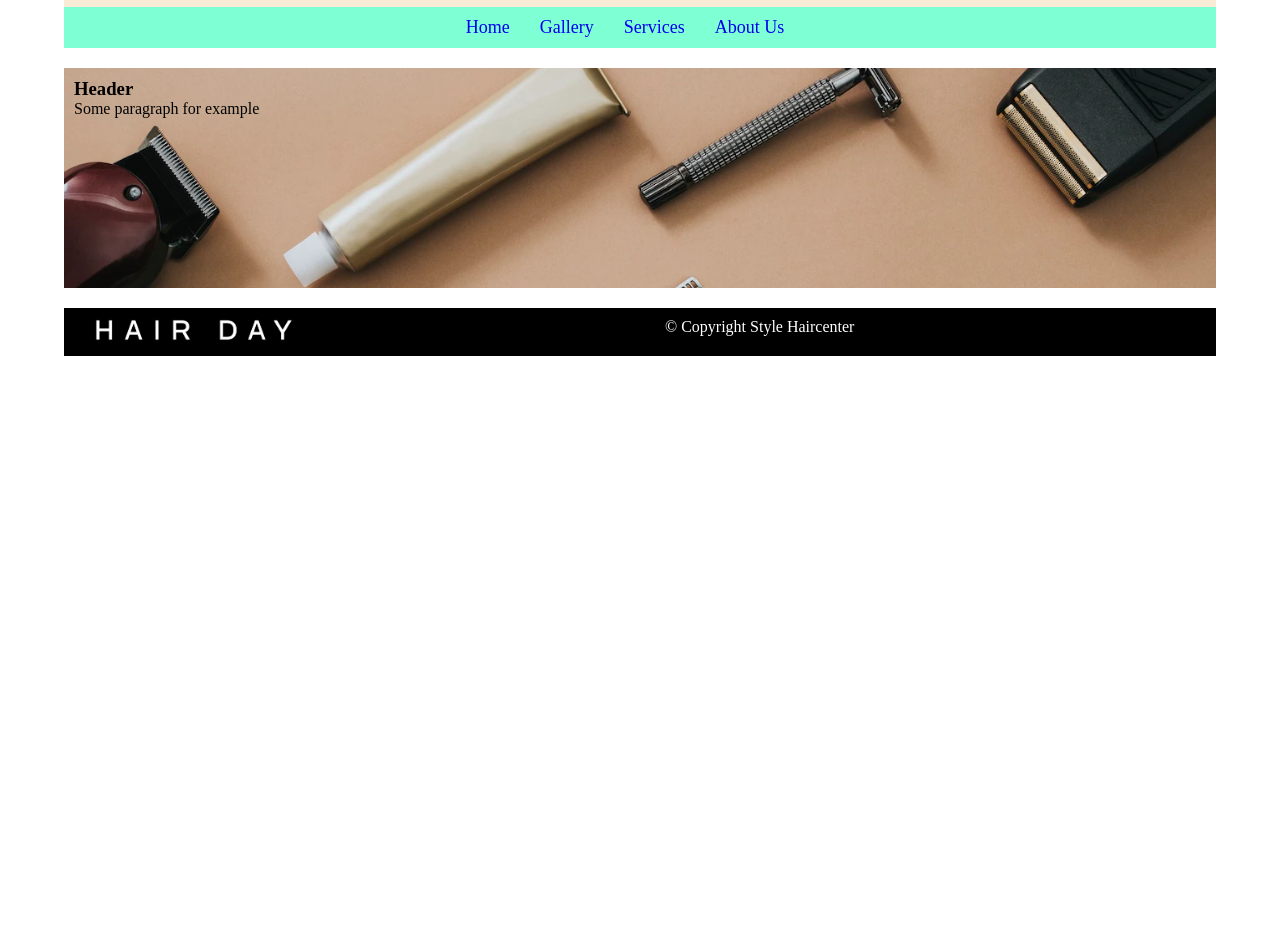
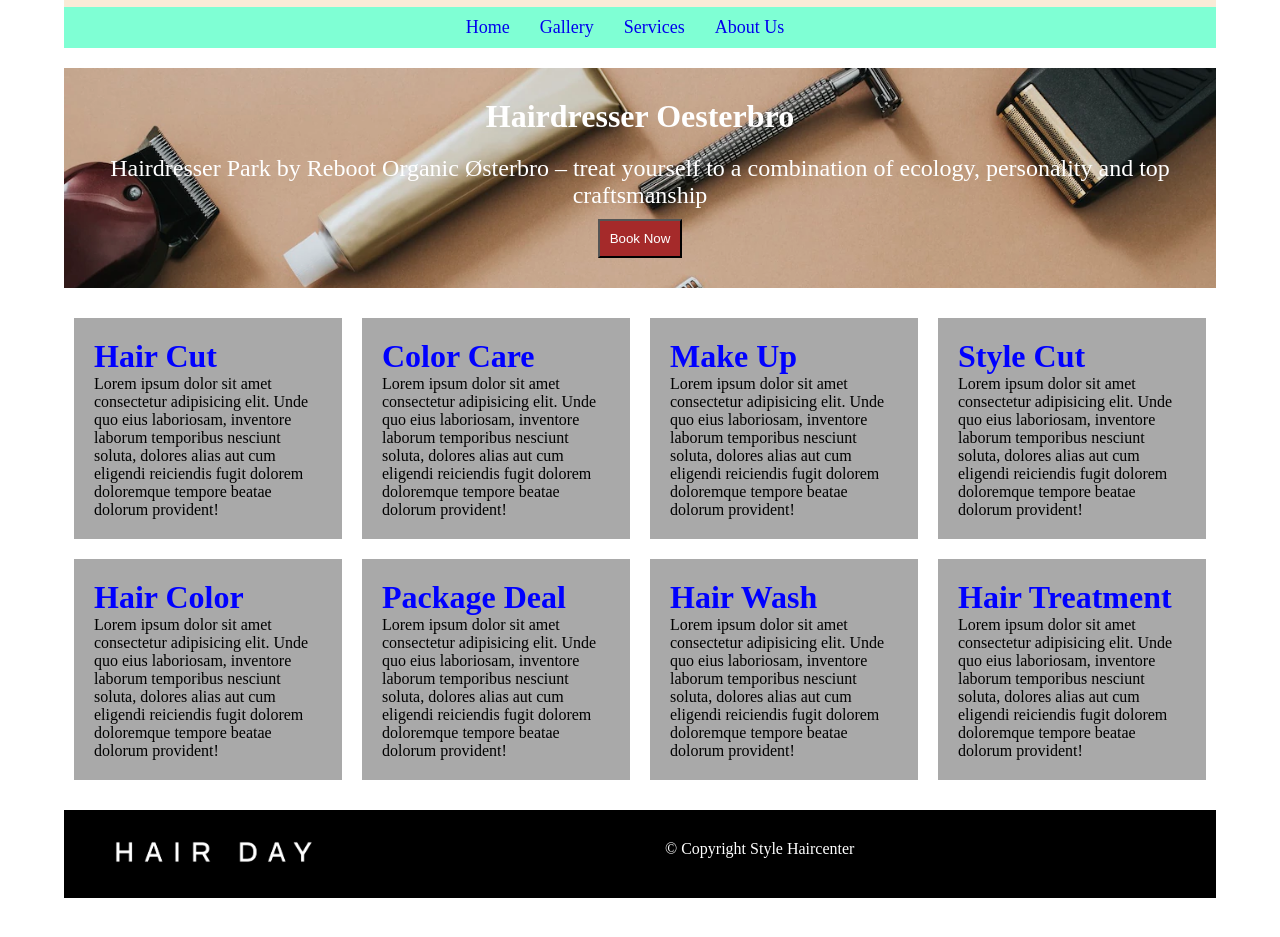
Before and after one commit to Masitbd/hair-day, a plain HTML site: page index.html in a window 1280 px wide. Shown: the part 125-1062 px from the top of the page. Before the commit the page ends 800 px from the top, so only its background shows below. Drawn offline with Linux system fonts and the light colour scheme.

Commit message:
Fix article and nav

```diff
--- a/index.html
+++ b/index.html
@@ -33,13 +33,57 @@
         </ul>
     </nav>
     <main>
-        <section>
-            <article class="main-content">
-                <h1>Header</h1>
-            <p>Some paragraph for example</p>
+        <section class="importent-content">
+
+           <div id="content-text">
+            <h1>Hairdresser Oesterbro</h1>
+            <p>Hairdresser Park by Reboot Organic Østerbro – treat yourself to a combination of ecology, personality and top craftsmanship</p>
+             <button id="book-now">Book Now</button>
+        </div>
+
+          </section>
+        <section class="main-content">
+            <article>
+                <h1>Hair Cut</h1>
+                <p>Lorem ipsum dolor sit amet consectetur adipisicing elit. Unde quo eius laboriosam, inventore laborum temporibus nesciunt soluta,
+                    dolores alias aut cum eligendi reiciendis fugit dolorem doloremque tempore beatae dolorum provident!</p>
             </article>
-          </section>
-        <section></section>
+            <article>
+                <h1>Color Care</h1>
+                <p>Lorem ipsum dolor sit amet consectetur adipisicing elit. Unde quo eius laboriosam, inventore laborum temporibus nesciunt soluta,
+                    dolores alias aut cum eligendi reiciendis fugit dolorem doloremque tempore beatae dolorum provident!</p>
+            </article>
+            <article>
+                <h1>Make Up</h1>
+                <p>Lorem ipsum dolor sit amet consectetur adipisicing elit. Unde quo eius laboriosam, inventore laborum temporibus nesciunt soluta,
+                    dolores alias aut cum eligendi reiciendis fugit dolorem doloremque tempore beatae dolorum provident!</p>
+            </article>
+            <article>
+                <h1>Style Cut</h1>
+                <p>Lorem ipsum dolor sit amet consectetur adipisicing elit. Unde quo eius laboriosam, inventore laborum temporibus nesciunt soluta,
+                    dolores alias aut cum eligendi reiciendis fugit dolorem doloremque tempore beatae dolorum provident!</p>
+            </article>
+            <article>
+                <h1>Hair Color</h1>
+                <p>Lorem ipsum dolor sit amet consectetur adipisicing elit. Unde quo eius laboriosam, inventore laborum temporibus nesciunt soluta,
+                    dolores alias aut cum eligendi reiciendis fugit dolorem doloremque tempore beatae dolorum provident!</p>
+            </article>
+            <article>
+                <h1>Package Deal</h1>
+                <p>Lorem ipsum dolor sit amet consectetur adipisicing elit. Unde quo eius laboriosam, inventore laborum temporibus nesciunt soluta,
+                    dolores alias aut cum eligendi reiciendis fugit dolorem doloremque tempore beatae dolorum provident!</p>
+            </article>
+            <article>
+                <h1>Hair Wash</h1>
+                <p>Lorem ipsum dolor sit amet consectetur adipisicing elit. Unde quo eius laboriosam, inventore laborum temporibus nesciunt soluta,
+                    dolores alias aut cum eligendi reiciendis fugit dolorem doloremque tempore beatae dolorum provident!</p>
+            </article>
+            <article>
+                <h1>Hair Treatment</h1>
+                <p>Lorem ipsum dolor sit amet consectetur adipisicing elit. Unde quo eius laboriosam, inventore laborum temporibus nesciunt soluta,
+                    dolores alias aut cum eligendi reiciendis fugit dolorem doloremque tempore beatae dolorum provident!</p>
+            </article>
+        </section>
     </main>
     <footer>
     <div class="footet-image">
--- a/styles.css
+++ b/styles.css
@@ -19,6 +19,10 @@ body{
 .logo{
     margin-right: 20px;
 }
+a:hover{
+    background-color: brown;
+    color: white;
+}
 
 nav{
     display: flex;
@@ -28,7 +32,7 @@ nav{
     padding: 10px;
 }
 
-.main-content{
+.importent-content{
     background: url(./images/bagkground1.jpg);
     background-repeat: no-repeat;
     background-size: cover;
@@ -37,6 +41,51 @@ nav{
     margin-top: 20px;
     margin-bottom: 20px;
 
+
+}
+.main-content{
+    display: grid;
+    grid-template-columns:repeat(4, 1fr);
+    margin-top: 20px;
+    margin-bottom: 20px;
+
+}
+#content-text{
+    text-align: center;
+    margin-top: 10px;
+    color: white;
+}
+#content-text h1{
+    font-size: xx-large;
+    padding: 10px;
+}
+#content-text p{
+    font-size: x-large;
+    padding: 10px;
+}
+
+
+.main-content article{
+    background-color:darkgrey;
+    margin: 10px;
+    padding: 20px;
+}
+.main-content article:hover{
+
+    box-shadow: rgba(0, 0, 0, 0.25) 0px 54px 55px, rgba(0, 0, 0, 0.12) 0px -12px 30px, rgba(0, 0, 0, 0.12) 0px 4px 6px, rgba(0, 0, 0, 0.17) 0px 12px 13px, rgba(0, 0, 0, 0.09) 0px -3px 5px;
+}
+#book-now{
+background-color: brown;
+padding: 10px;
+color: white;
+
+}
+#book-now:hover{
+    cursor: pointer;
+}
+ Article h1{
+    font-size: xx-large;
+    color: blue;
 }
 ul li{
     list-style-type: none;
@@ -59,7 +108,7 @@ nav li{
 footer{
     display: flex;
     background-color: black;
-    padding: 10px;
+    padding: 30px;
 }
 footer div{
     flex: 1;
```
